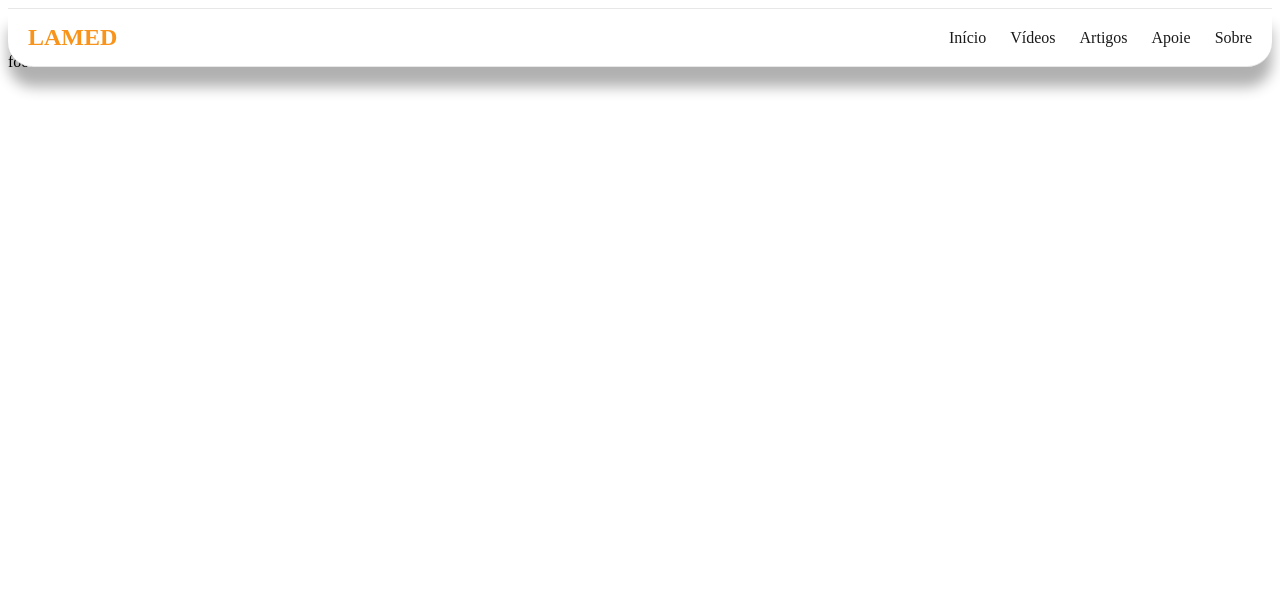
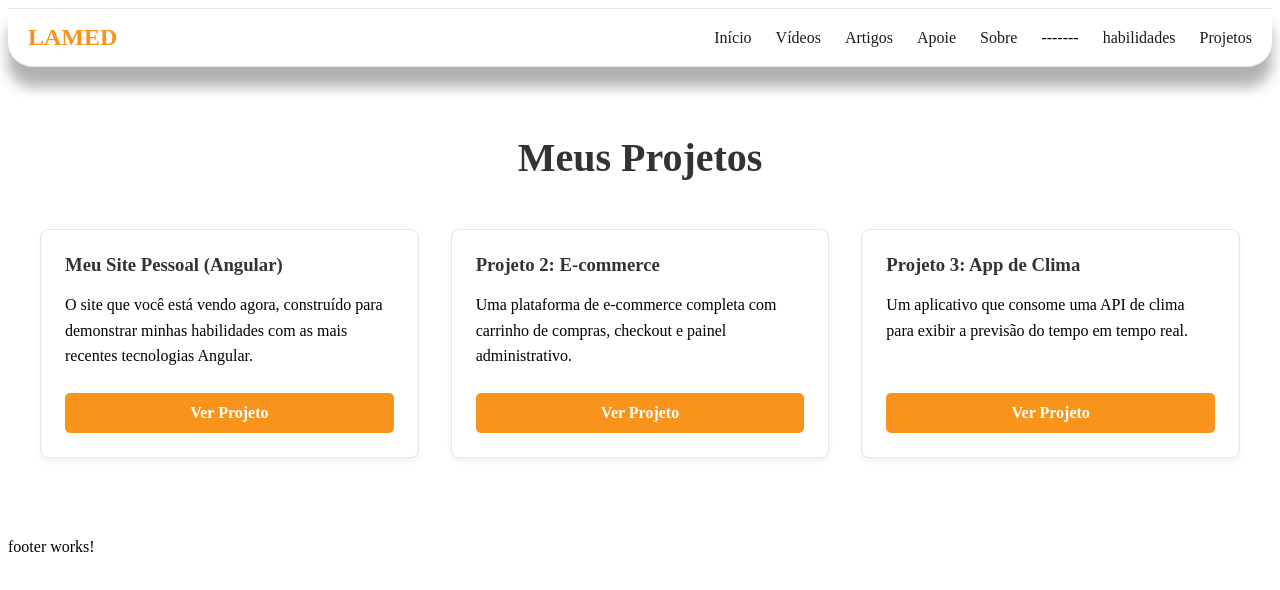
Before and after one commit to mat-dgruber/Lamed, an Angular app: page /projetos in a window 1280 px wide. Before the commit this address led to /. Shown: the top 590 px of the page. Built offline with nearby package versions, Linux system fonts and the light colour scheme.

Commit message:
testes de aprendizado
Testes para aprender novas coisas
tudo que foi usado aqui foi apenas para aprendizado, nada será de fato usado no projeto final.

Retornar pro ultimo commit após encerrado

```diff
--- a/src/app/app.routes.ts
+++ b/src/app/app.routes.ts
@@ -3,10 +3,15 @@ import { Header } from './header/header';
 import { Footer } from './footer/footer';
 import { Home } from './home/home';
 import { About } from './about/about';
+import { Skills } from './skills/skills';
+import { Projects } from './projects/projects';
+
 
 
 
 export const routes: Routes = [
      {path: '', component: Home},
      {path: 'sobre', component: About},
+     {path: 'habilidades', component: Skills},
+     {path: 'projetos', component: Projects},
 ];
--- a/src/app/header/header.html
+++ b/src/app/header/header.html
@@ -9,6 +9,12 @@
       <li><a href="#">Artigos</a></li>
       <li><a href="#">Apoie</a></li>
       <li><a routerLink="/sobre">Sobre</a></li>
+      -------
+
+      <li><a routerLink="/habilidades">habilidades</a></li>
+       <li><a routerLink="/projetos">Projetos</a></li>
+
+
     </ul>
   </nav>
 </header>
--- /dev/null
+++ b/src/app/projects/projects.css
@@ -0,0 +1,54 @@
+.projects-container {
+  padding: 4rem 2rem;
+}
+
+h2 {
+  text-align: center;
+  font-size: 2.5rem;
+  color: var(--text-color-headings);
+  margin-bottom: 3rem;
+}
+
+.projects-grid {
+  display: grid;
+  grid-template-columns: repeat(auto-fit, minmax(300px, 1fr));
+  gap: 2rem;
+  max-width: 1200px;
+  margin: 0 auto;
+}
+
+.project-card {
+  background-color: white;
+  border: 1px solid #e7e7e7;
+  border-radius: 8px;
+  padding: 1.5rem;
+  display: flex;
+  flex-direction: column;
+  box-shadow: 0 4px 6px rgba(0, 0, 0, 0.05);
+}
+
+.project-card h3 {
+  margin: 0 0 1rem 0;
+  color: var(--text-color-headings);
+}
+
+.project-card p {
+  flex-grow: 1; /* Faz a descrição ocupar o espaço disponível */
+  margin: 0 0 1.5rem 0;
+  line-height: 1.6;
+}
+
+.btn-project {
+  background-color: var(--color-principal);
+  color: white;
+  padding: 0.7rem 1.2rem;
+  border-radius: 5px;
+  text-decoration: none;
+  font-weight: bold;
+  text-align: center;
+  transition: background-color 0.3s;
+}
+
+.btn-project:hover {
+  background-color: var(--color-destaque);
+}
--- /dev/null
+++ b/src/app/projects/projects.html
@@ -0,0 +1,10 @@
+<section class="projects-container">
+  <h2>Meus Projetos</h2>
+  <div class="projects-grid">
+    <div *ngFor="let project of projects" class="project-card">
+      <h3>{{ project.title }}</h3>
+      <p>{{ project.description }}</p>
+      <a [href]="project.link" target="_blank" class="btn-project">Ver Projeto</a>
+    </div>
+  </div>
+</section>
--- /dev/null
+++ b/src/app/projects/projects.ts
@@ -0,0 +1,28 @@
+import { Component } from '@angular/core';
+import { CommonModule } from '@angular/common'; // Importe o CommonModule para *ngFor
+
+@Component({
+  selector: 'app-projects',
+  imports: [CommonModule],
+  templateUrl: './projects.html',
+  styleUrl: './projects.css'
+})
+export class Projects {
+  projects = [
+    {
+      title: 'Meu Site Pessoal (Angular)',
+      description: 'O site que você está vendo agora, construído para demonstrar minhas habilidades com as mais recentes tecnologias Angular.',
+      link: 'https://github.com/seu-usuario/seu-repositorio' // Troque pelo link real no futuro
+    },
+    {
+      title: 'Projeto 2: E-commerce',
+      description: 'Uma plataforma de e-commerce completa com carrinho de compras, checkout e painel administrativo.',
+      link: '#'
+    },
+    {
+      title: 'Projeto 3: App de Clima',
+      description: 'Um aplicativo que consome uma API de clima para exibir a previsão do tempo em tempo real.',
+      link: '#'
+    }
+  ];
+}
--- /dev/null
+++ b/src/app/skills/skills.css
@@ -0,0 +1,45 @@
+.skills-container {
+  padding: 4rem 2rem;
+  background-color: #f9f9f9;
+}
+
+h2 {
+  text-align: center;
+  font-size: 2.5rem;
+  color: var(--text-color-headings);
+  margin-bottom: 3rem;
+}
+
+.skills-grid {
+  display: grid;
+  grid-template-columns: repeat(auto-fit, minmax(200px, 1fr));
+  gap: 1.5rem;
+  max-width: 900px;
+  margin: 0 auto;
+}
+
+.skill-card {
+  background-color: white;
+  border: 1px solid #e7e7e7;
+  border-radius: 8px;
+  padding: 2rem;
+  text-align: center;
+  box-shadow: 0 4px 6px rgba(0, 0, 0, 0.05);
+  transition: transform 0.3s, box-shadow 0.3s;
+}
+
+.skill-card:hover {
+  transform: translateY(-5px);
+  box-shadow: 0 8px 12px rgba(0, 0, 0, 0.1);
+}
+
+.skill-card h3 {
+  margin: 0 0 0.5rem 0;
+  color: var(--text-color-headings);
+}
+
+.skill-card p {
+  margin: 0;
+  color: var(--color-principal);
+  font-weight: bold;
+}
--- /dev/null
+++ b/src/app/skills/skills.html
@@ -0,0 +1,10 @@
+<section class="skills-container">
+  <h2>Minhas Habilidades</h2>
+
+  <div class="skills-grid">
+    <div *ngFor="let skill of skills" class="skill-card">
+      <h3>{{ skill.name }}</h3>
+      <p>{{ skill.level }}</p>
+    </div>
+  </div>
+</section>
--- /dev/null
+++ b/src/app/skills/skills.ts
@@ -0,0 +1,21 @@
+import { Component } from '@angular/core';
+import { CommonModule } from '@angular/common'; // Importe o CommonModule para *ngFor
+
+@Component({
+  selector: 'app-skills',
+  standalone: true,
+  imports: [CommonModule], // Adicione aqui
+  templateUrl: './skills.html',
+  styleUrl: './skills.css'
+})
+export class Skills {
+  // Verifique se esta seção está exatamente assim
+  skills = [
+    { name: 'HTML5', level: 'Avançado' },
+    { name: 'CSS3', level: 'Avançado' },
+    { name: 'JavaScript', level: 'Intermediário' },
+    { name: 'TypeScript', level: 'Intermediário' },
+    { name: 'Angular', level: 'Básico' },
+    { name: 'Git', level: 'Intermediário' },
+  ];
+}
```
Also changed, not shown: 2 other files (tests, documents, lock files or other folders).
